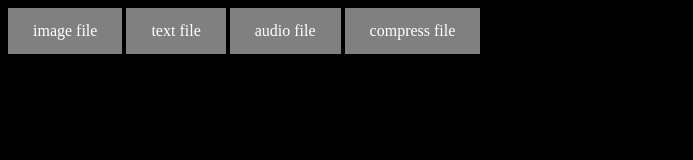
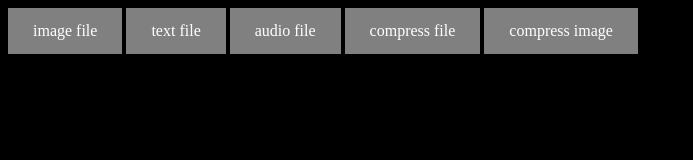
Before and after one commit to Kellarosaa/File, a plain HTML site: page index.html in a window 1280 px wide. Shown: the whole page, without its empty margins (0-693 px from the left). Drawn offline with Linux system fonts and the light colour scheme.

Commit message:
Update index.html

```diff
--- a/index.html
+++ b/index.html
@@ -22,6 +22,7 @@ a:hover, a:active {
 <a href="text.html">text file</a>
 <a href="audio.html">audio file</a>
 <a href="compressor.html">compress file</a>
+<a href="imagecompressor.html">compress image</a>
 
 
 </body>
```
